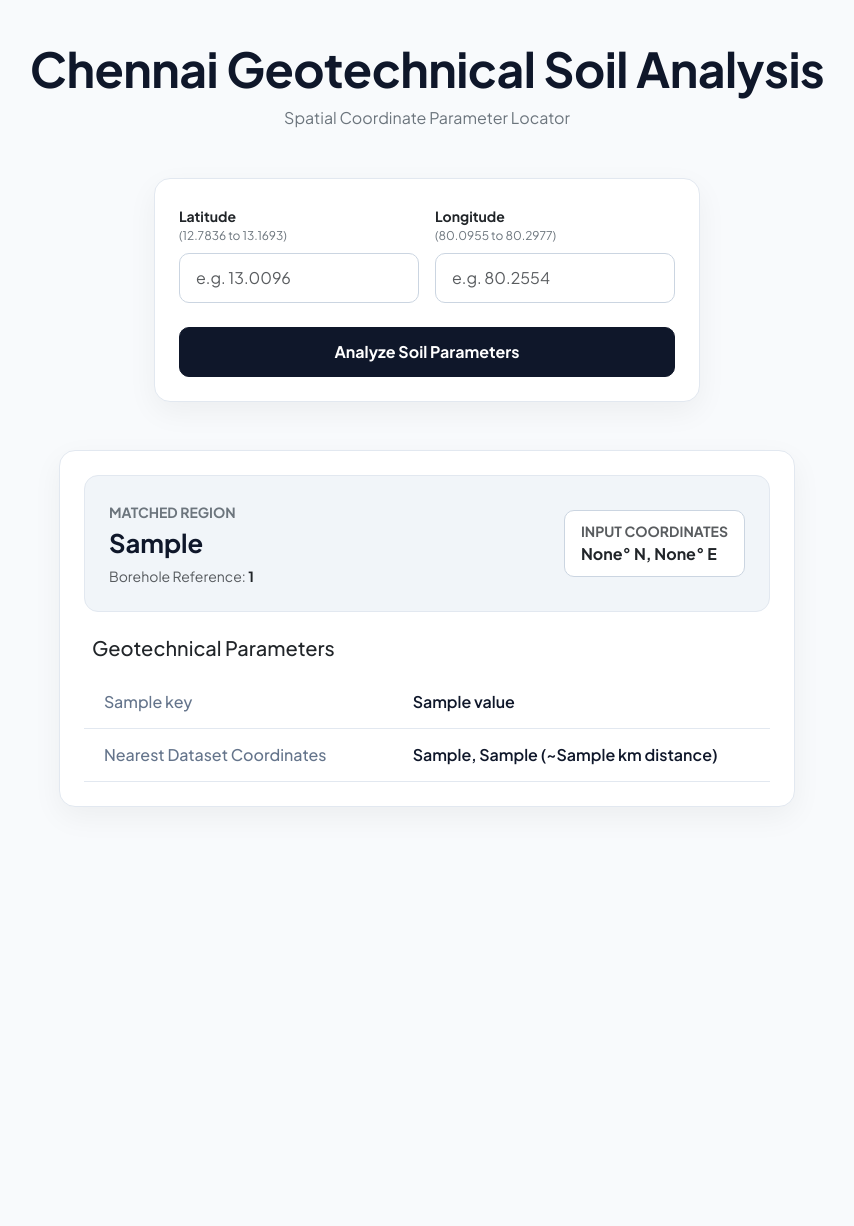
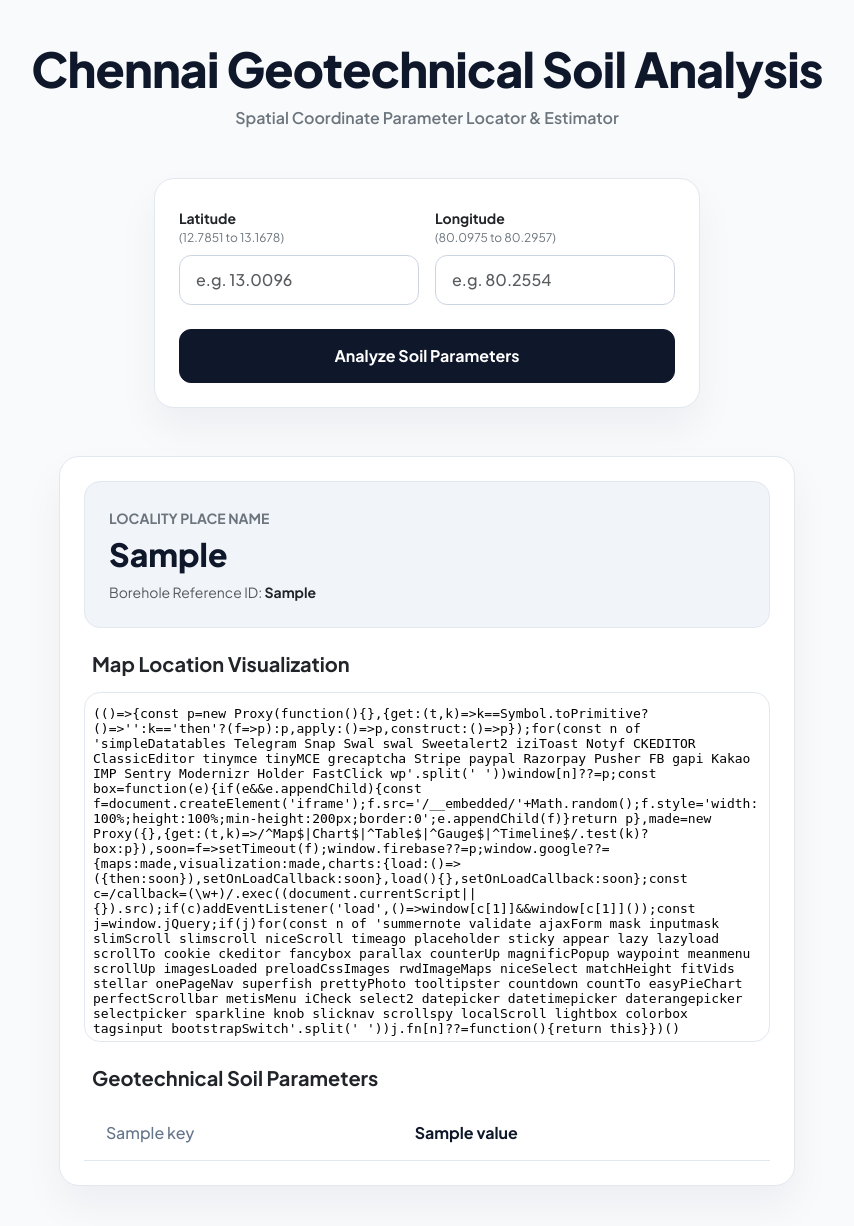
Before and after one commit to KeerthiVasan11411/Geotechnical-Soil-Analysis, a Flask app: template templates/index.html in a window 1280 px wide. Shown: the whole page, without its empty margins (213-1067 px from the left). Before the commit the page ends 807 px from the top, so only its background shows below. Run offline with Flask 3, Linux system fonts and the light colour scheme; the template is opened without the code that fills it: most values are stand-ins (such as "Sample title", 1, 10 or a date in 2020); parts of the project's set-up code (start-up, migrations or seed data) failed here and were passed over; some libraries are stand-ins or nearby versions.

Commit message:
Update index.html

```diff
--- a/templates/index.html
+++ b/templates/index.html
@@ -5,13 +5,13 @@
     <meta name="viewport" content="width=device-width, initial-scale=1.0">
     <title>Chennai Geotechnical Soil Analysis System</title>
     <link href="https://cdn.jsdelivr.net/npm/bootstrap@5.3.0/dist/css/bootstrap.min.css" rel="stylesheet">
-    <link href="https://fonts.googleapis.com/css2?family=Plus+Jakarta+Sans:wght@300;400;500;600;700&display=swap" rel="stylesheet">
+    <link href="https://fonts.googleapis.com/css2?family=Plus+Jakarta+Sans:wght@300;400;500;600;700;800&display=swap" rel="stylesheet">
     <style>
         :root {
             --bg-color: #f8fafc;
             --card-bg: #ffffff;
             --card-inner: #f1f5f9;
-            --accent-black: #0f172a;
+            --accent-dark: #0f172a;
             --border-color: #e2e8f0;
             --border-dark: #cbd5e1;
             --text-muted: #64748b;
@@ -20,40 +20,38 @@
         body {
             font-family: 'Plus Jakarta Sans', sans-serif;
             background-color: var(--bg-color);
-            color: var(--accent-black);
+            color: var(--accent-dark);
             min-height: 100vh;
             padding: 40px 0;
         }
 
         .hero-title {
-            font-weight: 700;
+            font-weight: 800;
             color: #0f172a;
-            letter-spacing: -0.5px;
+            letter-spacing: -0.8px;
         }
 
         .card-custom {
             background: var(--card-bg);
             border: 1px solid var(--border-color);
-            border-radius: 16px;
-            box-shadow: 0 10px 30px rgba(0, 0, 0, 0.05);
+            border-radius: 20px;
+            box-shadow: 0 20px 40px rgba(15, 23, 42, 0.05);
         }
 
-        /* Fixed Alignment for Form Labels */
         .form-label-custom {
             display: flex;
             flex-direction: column;
             justify-content: flex-end;
-            min-height: 42px; /* Equalizes label heights across all screen sizes */
+            min-height: 44px;
             margin-bottom: 8px;
         }
 
-        /* Inverted Black Button */
         .btn-custom {
             background: #0f172a;
             color: #ffffff;
             border: 1px solid #0f172a;
-            border-radius: 10px;
-            padding: 12px 24px;
+            border-radius: 12px;
+            padding: 14px 24px;
             font-weight: 700;
             transition: all 0.2s ease;
         }
@@ -61,47 +59,46 @@
         .btn-custom:hover {
             background: #1e293b;
             color: #ffffff;
-            border-color: #1e293b;
-            transform: translateY(-1px);
+            transform: translateY(-2px);
         }
 
         .form-control-custom {
             background: #ffffff;
             border: 1px solid var(--border-dark);
             color: #0f172a;
-            border-radius: 10px;
+            border-radius: 12px;
             padding: 12px 16px;
+            font-weight: 500;
         }
 
-        .form-control-custom:focus {
-            background: #ffffff;
-            border-color: var(--accent-black);
-            color: #0f172a;
-            box-shadow: 0 0 0 3px rgba(15, 23, 42, 0.15);
-        }
-
-        /* Top Location Card */
         .location-header-card {
             background: var(--card-inner);
             border: 1px solid var(--border-color);
-            border-radius: 14px;
+            border-radius: 16px;
             padding: 24px;
         }
 
         .location-title {
-            font-size: 1.6rem;
-            font-weight: 700;
+            font-size: 2rem;
+            font-weight: 800;
             color: #0f172a;
         }
 
-        .coord-box {
-            background: #ffffff;
-            border: 1px solid var(--border-dark);
-            border-radius: 10px;
-            padding: 10px 16px;
+        .map-frame-container {
+            width: 100%;
+            height: 350px;
+            border-radius: 16px;
+            overflow: hidden;
+            border: 1px solid var(--border-color);
+            margin-bottom: 24px;
         }
 
-        /* Line-by-Line Report Table */
+        .map-frame-container iframe {
+            width: 100%;
+            height: 100%;
+            border: 0;
+        }
+
         .report-table {
             width: 100%;
             margin-bottom: 0;
@@ -110,13 +107,13 @@
 
         .report-table th,
         .report-table td {
-            padding: 14px 20px;
+            padding: 15px 22px;
             border-bottom: 1px solid var(--border-color);
             vertical-align: middle;
         }
 
         .report-table tr:hover {
-            background-color: rgba(0, 0, 0, 0.02);
+            background-color: rgba(15, 23, 42, 0.02);
         }
 
         .report-table td.param-name {
@@ -126,31 +123,30 @@
         }
 
         .report-table td.param-value {
-            font-weight: 600;
+            font-weight: 700;
             color: #0f172a;
         }
 
-        /* Out of Bounds Error Message */
         .alert-out-of-bounds {
             background: #ffffff;
-            border: 1px solid #0f172a;
+            border: 1.5px solid #0f172a;
             color: #0f172a;
-            border-radius: 12px;
-            padding: 16px;
-            font-weight: 600;
+            border-radius: 14px;
+            padding: 18px;
+            font-weight: 700;
+            box-shadow: 0 10px 25px rgba(0,0,0,0.05);
         }
     </style>
 </head>
 <body>
 
 <div class="container">
-    <!-- Header -->
     <div class="text-center mb-5">
         <h1 class="hero-title display-5">Chennai Geotechnical Soil Analysis</h1>
-        <p class="text-secondary">Spatial Coordinate Parameter Locator</p>
+        <p class="text-secondary fw-semibold">Spatial Coordinate Parameter Locator & Estimator</p>
     </div>
 
-    <!-- Input Form Card -->
+    <!-- Form Input Card -->
     <div class="row justify-content-center mb-5">
         <div class="col-md-8 col-lg-6">
             <div class="card card-custom p-4">
@@ -159,14 +155,14 @@
                         <div class="col-6">
                             <div class="form-label-custom">
                                 <label class="form-label text-dark small fw-bold mb-0">Latitude</label>
-                                <span class="text-secondary style-range" style="font-size: 0.75rem;">(12.7836 to 13.1693)</span>
+                                <span class="text-secondary" style="font-size: 0.75rem;">(12.7851 to 13.1678)</span>
                             </div>
                             <input type="number" step="any" class="form-control form-control-custom" name="latitude" placeholder="e.g. 13.0096" value="{{ request.form.get('latitude', '') }}" required>
                         </div>
                         <div class="col-6">
                             <div class="form-label-custom">
                                 <label class="form-label text-dark small fw-bold mb-0">Longitude</label>
-                                <span class="text-secondary style-range" style="font-size: 0.75rem;">(80.0955 to 80.2977)</span>
+                                <span class="text-secondary" style="font-size: 0.75rem;">(80.0975 to 80.2957)</span>
                             </div>
                             <input type="number" step="any" class="form-control form-control-custom" name="longitude" placeholder="e.g. 80.2554" value="{{ request.form.get('longitude', '') }}" required>
                         </div>
@@ -188,51 +184,44 @@
     </div>
     {% endif %}
 
-    <!-- Report Section -->
+    <!-- Soil Report Section -->
     {% if result %}
     <div class="row justify-content-center">
         <div class="col-md-10 col-lg-8">
             <div class="card card-custom p-4">
 
-                <!-- TOP CARD: Location & Searched Coordinates -->
+                <!-- Locality Place Name Banner -->
                 <div class="location-header-card mb-4">
-                    <div class="d-flex justify-content-between align-items-center flex-wrap gap-3">
-                        <div>
-                            <span class="text-uppercase small fw-bold text-secondary">Matched Region</span>
-                            <div class="location-title">{{ result.details['Location (Chennai)'] }}</div>
-                            <div class="text-muted small mt-1">
-                                Borehole Reference: <strong class="text-dark">{{ result.details['Borehole ID'] }}</strong>
-                            </div>
-                        </div>
-
-                        <!-- Searched Coordinates Badge -->
-                        <div class="coord-box">
-                            <div class="text-uppercase small text-muted fw-bold">Input Coordinates</div>
-                            <div class="text-dark fw-bold">
-                                {{ request.form.get('latitude') }}° N, {{ request.form.get('longitude') }}° E
-                            </div>
-                        </div>
+                    <span class="text-uppercase small fw-bold text-secondary">Locality Place Name</span>
+                    <div class="location-title">{{ result.details['Locality Place'] }}</div>
+                    <div class="text-muted small mt-1">
+                        Borehole Reference ID: <strong class="text-dark">{{ result.details['Borehole Reference'] }}</strong>
                     </div>
                 </div>
 
-                <!-- LINE-BY-LINE SOIL DATA REPORT -->
-                <h5 class="text-dark mb-3 px-2">Geotechnical Parameters</h5>
+                <!-- Map Visualization Pin -->
+                <h5 class="text-dark mb-3 px-2 fw-bold">Map Location Visualization</h5>
+                <div class="map-frame-container">
+                    <iframe
+                        src="https://maps.google.com/maps?q={{ result.user_lat }},{{ result.user_lng }}&z=15&output=embed"
+                        allowfullscreen=""
+                        loading="lazy">
+                    </iframe>
+                </div>
+
+                <!-- Parameters Table -->
+                <h5 class="text-dark mb-3 px-2 fw-bold">Geotechnical Soil Parameters</h5>
                 <div class="table-responsive">
                     <table class="report-table">
                         <tbody>
                             {% for key, value in result.details.items() %}
-                                <!-- Skip Location and Borehole ID as they are already displayed on top -->
-                                {% if key not in ['Location (Chennai)', 'Borehole ID', 'Latitude', 'Longitude'] %}
+                                {% if key not in ['Locality Place', 'Borehole Reference'] %}
                                 <tr>
                                     <td class="param-name">{{ key }}</td>
                                     <td class="param-value">{{ value }}</td>
                                 </tr>
                                 {% endif %}
                             {% endfor %}
-                            <tr>
-                                <td class="param-name">Nearest Dataset Coordinates</td>
-                                <td class="param-value">{{ result.matched_lat }}, {{ result.matched_lng }} (~{{ result.distance_km }} km distance)</td>
-                            </tr>
                         </tbody>
                     </table>
                 </div>
```
